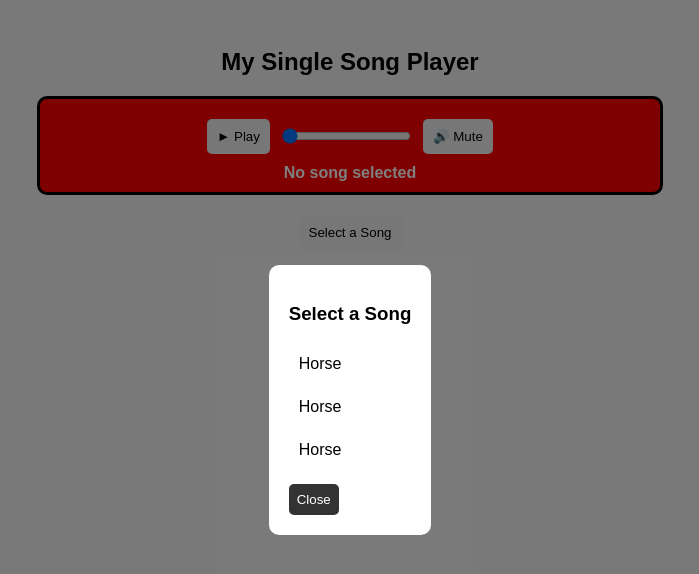
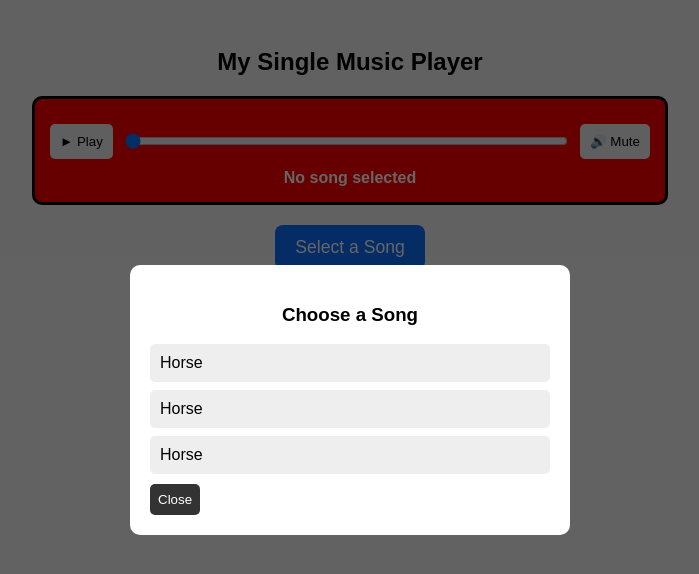
Before and after one commit to AIEvolutionsHQ/AIEVHQ, a plain HTML site: page index.html in a window 1280 px wide. Both pictures are taken after a click on the button "Select a Song". Shown: the whole page, without its empty margins (290-989 px from the left). Drawn offline with Linux system fonts and the light colour scheme.

Commit message:
Update index.html

```diff
--- a/index.html
+++ b/index.html
@@ -3,77 +3,152 @@
 <head>
 <meta charset="UTF-8" />
 <meta name="viewport" content="width=device-width, initial-scale=1.0" />
-<title>Single Song Player with Selection</title>
+<title>Single Music Player</title>
 <style>
-  body { font-family: Arial, sans-serif; background:#f4f4f4; padding:20px; }
+  body {
+    font-family: Arial, sans-serif;
+    background: #f4f4f4;
+    padding: 20px;
+  }
+  /* Container for the player */
   #playerContainer {
-    background-color: red; border: 3px solid black; border-radius:10px; padding: 10px; max-width:600px; margin:auto;
-    display:flex; flex-direction:column; align-items:center;
+    background-color: red;
+    border: 3px solid #000;
+    border-radius: 10px;
+    padding: 15px;
+    max-width: 600px;
+    margin: auto;
+    display: flex;
+    flex-direction: column;
+    align-items: center;
   }
   #controls {
-    display:flex; gap:10px; margin-top:10px; align-items:center;
+    display: flex;
+    gap: 10px;
+    align-items: center;
+    width: 100%;
+    margin-top: 10px;
   }
-  button { padding:10px; border:none; border-radius:5px; cursor:pointer; }
-  #nowPlaying { margin-top:10px; font-weight:bold; color:#fff; }
-  #songList {margin-top:20px;}
-  .song { padding:10px; background:#fff; margin-bottom:5px; cursor:pointer; border-radius:5px; }
-  .song:hover { background:#eee; }
-  #modal { display:none; position:fixed; top:0; left:0; width:100%; height:100%; background: rgba(0,0,0,0.5); justify-content:center; align-items:center; }
-  #modal.show { display:flex; }
-  #modalContent { background:#fff; padding:20px; border-radius:10px; max-width:80%; max-height:80%; overflow:auto; }
+  button {
+    padding: 10px;
+    border: none;
+    border-radius: 5px;
+    cursor: pointer;
+  }
+  #seekBar {
+    flex-grow: 1;
+  }
+  #nowPlaying {
+    margin-top: 10px;
+    font-weight: bold;
+    color: #fff;
+  }
+  /* Button to open modal */
+#openModalBtn {
+  display: block;
+  margin: 20px auto;
+  padding: 12px 20px;
+  font-size: 1.1rem;
+  background-color: #0d6efd;
+  color: #fff;
+  border-radius: 8px;
+  border: none;
+  cursor: pointer;
+}
+#openModalBtn:hover {
+  background-color: #095bb5;
+}
+/* Modal styles */
+#songModal {
+  display: none;
+  position: fixed;
+  top: 0; left: 0;
+  width: 100%; height: 100%;
+  background: rgba(0,0,0,0.6);
+  justify-content: center;
+  align-items: center;
+  z-index: 999;
+}
+#songModal.show {
+  display: flex;
+}
+#modalContent {
+  background: #fff;
+  padding: 20px;
+  border-radius: 10px;
+  max-height: 80%;
+  overflow-y: auto;
+  width: 80%;
+  max-width: 400px;
+}
+#songList {
+  display: flex;
+  flex-direction: column;
+  gap: 8px;
+}
+.song {
+  padding: 10px;
+  background: #eee;
+  border-radius: 5px;
+  cursor: pointer;
+}
+.song:hover {
+  background: #ddd;
+}
 </style>
 </head>
 <body>
 
-<h2 style="text-align:center;">My Single Song Player</h2>
+<h2 style="text-align:center;">My Single Music Player</h2>
 <div id="playerContainer">
   <div id="controls">
-    <button id="playBtn" onclick="togglePlay()">► Play</button>
-    <input type="range" id="seekBar" onchange="setSeek()" oninput="updateSeek()" min="0" max="100" value="0" style="flex:1;"/>
+    <button id="playPauseBtn" onclick="togglePlay()">► Play</button>
+    <input type="range" id="seekBar" onchange="setSeek()" oninput="updateSeek()" min="0" max="100" value="0"/>
     <button onclick="toggleMute()">🔊 Mute</button>
   </div>
   <div id="nowPlaying">No song selected</div>
 </div>
 
-<div style="text-align:center; margin-top:20px;">
-  <button onclick="openModal()">Select a Song</button>
-</div>
+<!-- Button to open modal -->
+<button id="openModalBtn" onclick="openModal()">Select a Song</button>
 
 <!-- Hidden audio element -->
-<audio id="audio" src="" style="display:none;"></audio>
+<audio id="audio"></audio>
 
-<!-- Modal for song selection -->
-<div id="modal">
+<!-- Modal for song list -->
+<div id="songModal">
   <div id="modalContent">
-    <h3>Select a Song</h3>
+    <h3 style="text-align:center;">Choose a Song</h3>
     <div id="songList">
       <div class="song" onclick="playSelected('https://www.w3schools.com/html/horse.mp3', 'Horse')">Horse</div>
       <div class="song" onclick="playSelected('https://www.w3schools.com/html/horse.mp3', 'Horse')">Horse</div>
       <div class="song" onclick="playSelected('https://www.w3schools.com/html/horse.mp3', 'Horse')">Horse</div>
     </div>
-    <button style="margin-top:10px; padding:8px; border:none; background:#333; color:#fff; border-radius:5px; cursor:pointer;" onclick="closeModal()">Close</button>
+    <button style="margin-top:10px; padding:8px; background:#333; color:#fff; border:none; border-radius:5px; cursor:pointer;" onclick="closeModal()">Close</button>
   </div>
 </div>
 
 <script>
   const audio = document.getElementById('audio');
-  const playBtn = document.getElementById('playBtn');
+  const playBtn = document.getElementById('playPauseBtn');
   const seekBar = document.getElementById('seekBar');
   const nowPlaying = document.getElementById('nowPlaying');
 
   function openModal() {
-    document.getElementById('modal').classList.add('show');
+    document.getElementById('songModal').classList.add('show');
   }
 
   function closeModal() {
-    document.getElementById('modal').classList.remove('show');
+    document.getElementById('songModal').classList.remove('show');
   }
 
   function playSelected(src, title) {
+    // Set source and play
     audio.src = src;
     nowPlaying.innerText = 'Now Playing: ' + title;
-    audio.play(); // Auto-play
-    playBtn.innerText = '❚❚ Pause'; // Update button to pause
+    audio.play(); // auto-start
+    // Update play button
+    playBtn.innerText = '❚❚ Pause';
     closeModal();
   }
 
@@ -110,11 +185,8 @@
     }
   });
 
-  // Set default song
-  window.onload = () => {
-    // Optional: set default song
-    // playSelected('your-song-path.mp3', 'Default Song');
-  };
+  // Optional: set default song
+  // playSelected('your-song.mp3', 'Default Song');
 </script>
 
 </body>
```
